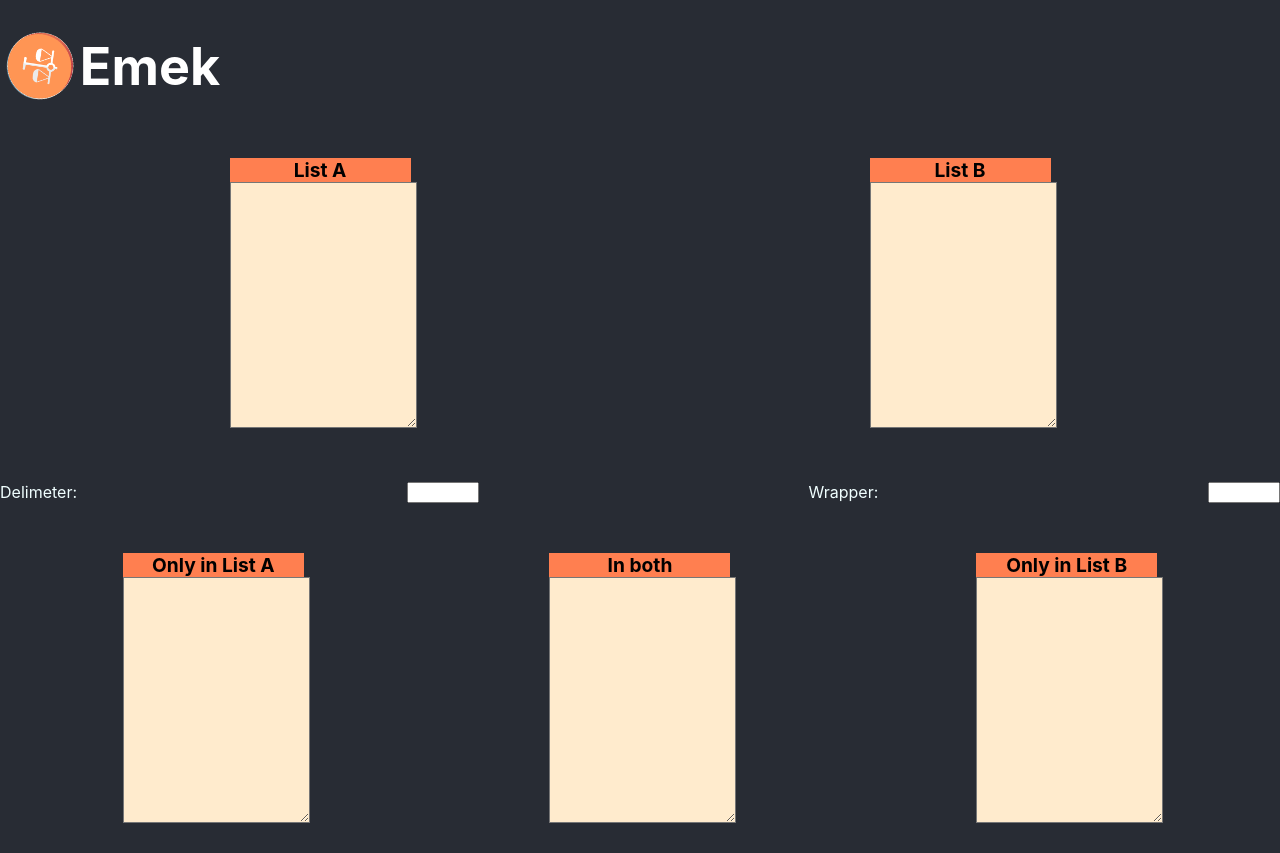
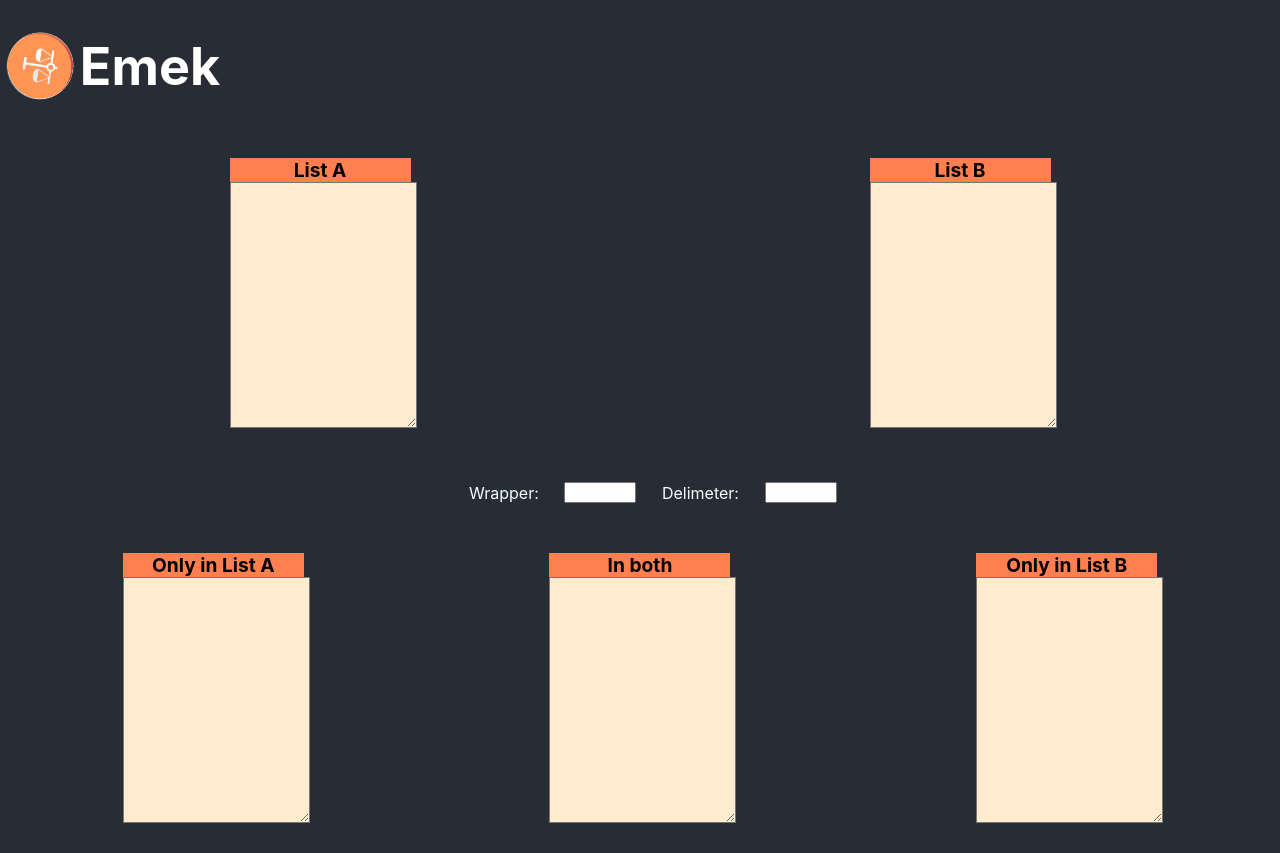
Before and after one commit to Kovler10/emek, a React (Create React App) app: page / in a window 1280 px wide. Built offline with nearby package versions, Linux system fonts and the light colour scheme.

Commit message:
Moved to context

```diff
--- a/public/index.html
+++ b/public/index.html
@@ -2,14 +2,14 @@
 <html lang="en">
   <head>
     <meta charset="utf-8" />
-    <link rel="icon" href="%PUBLIC_URL%/favicon.ico" />
+    <link rel="icon" href="%PUBLIC_URL%/compare-icon.png" />
     <meta name="viewport" content="width=device-width, initial-scale=1" />
     <meta name="theme-color" content="#000000" />
     <meta
       name="description"
       content="Web site created using create-react-app"
     />
-    <link rel="apple-touch-icon" href="%PUBLIC_URL%/logo192.png" />
+    <link rel="apple-touch-icon" href="%PUBLIC_URL%/compare-icon.png" />
     <!--
       manifest.json provides metadata used when your web app is installed on a
       user's mobile device or desktop. See https://developers.google.com/web/fundamentals/web-app-manifest/
@@ -24,7 +24,7 @@
       work correctly both with client-side routing and a non-root public URL.
       Learn how to configure a non-root public URL by running `npm run build`.
     -->
-    <title>React App</title>
+    <title>Emek</title>
   </head>
   <body>
     <noscript>You need to enable JavaScript to run this app.</noscript>
--- a/src/components/ListFormatControls/ListFormatControls.css
+++ b/src/components/ListFormatControls/ListFormatControls.css
@@ -5,7 +5,7 @@
 
 .input-text {
   width: 5vw;
-  margin-block-start: 2vw;
+  margin-inline-start: 2vw;
 }
 
 .input-box-controls {
--- a/src/components/ListFormatControls/ListFormatControls.jsx
+++ b/src/components/ListFormatControls/ListFormatControls.jsx
@@ -1,11 +1,17 @@
 import { useListContext } from "../../context/ListContext";
-
+import "./ListFormatControls.css";
 const ListFormatControls = () => {
-
-    const {delimiter, setDelimiter, wrapper, setWrapper} = useListContext()
+  const { delimiter, setDelimiter, wrapper, setWrapper } = useListContext();
 
   return (
     <div className="input-box-controls">
+      <label className="input-label">Wrapper: </label>
+      <input
+        className="input-text"
+        type="text"
+        value={wrapper}
+        onChange={(e) => setWrapper(e.target.value)}
+      />
       <label className="input-label">Delimeter: </label>
       <input
         className="input-text"
@@ -13,15 +19,8 @@ const ListFormatControls = () => {
         value={delimiter}
         onChange={(e) => setDelimiter(e.target.value ? e.target.value : "\n")}
       />
-          <label className="input-label">Wrapper: </label>
-          <input
-            className="input-text"
-            type="text"
-            value={wrapper}
-            onChange={(e) => setWrapper(e.target.value)}
-          />
     </div>
-    )
-}
+  );
+};
 
 export default ListFormatControls;
```
Also changed, not shown: public/compare-icon.png (added). Lines whose indentation alone changed are shown as unchanged.
